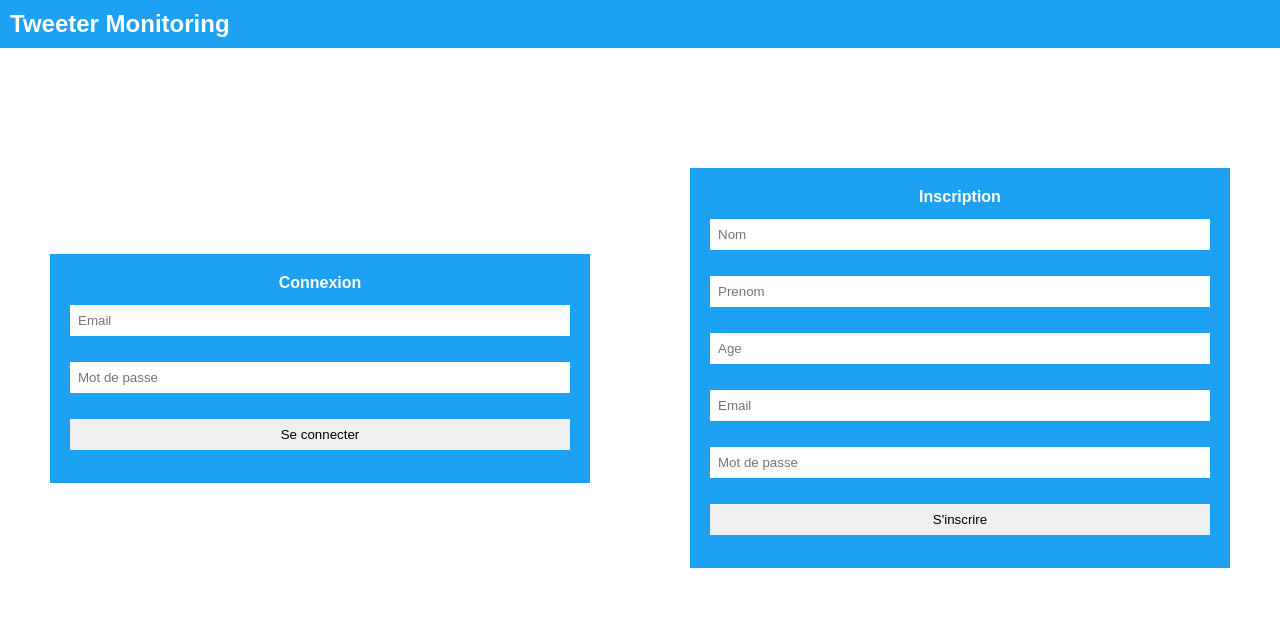
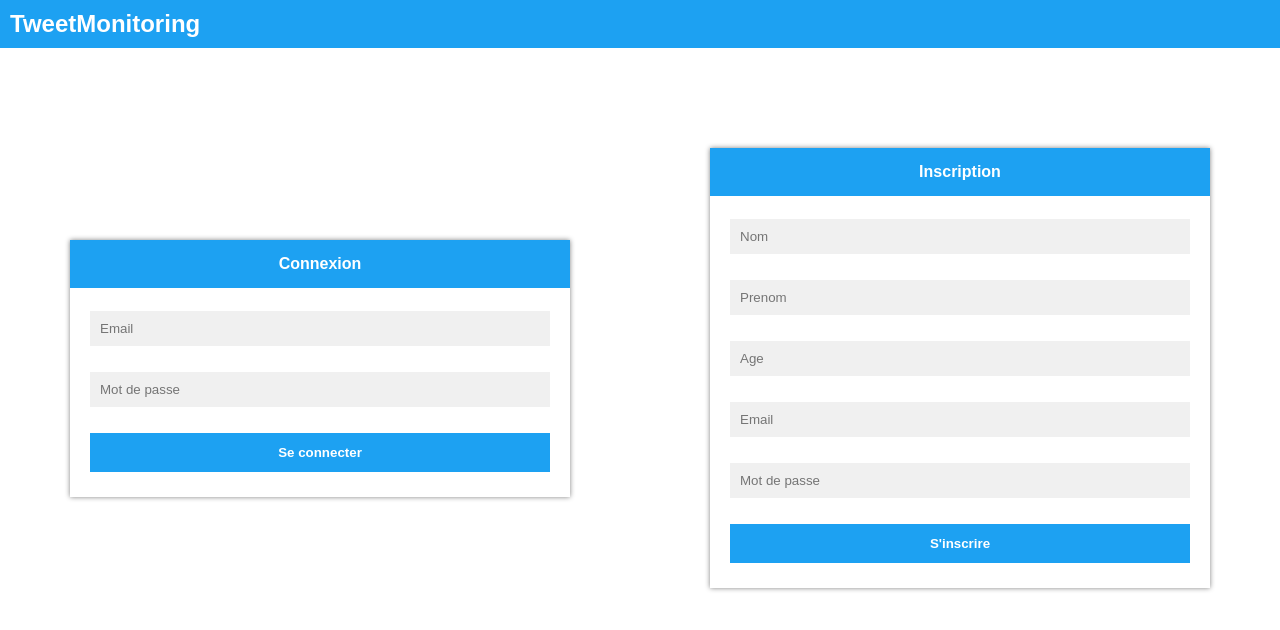
Before and after one commit to RobinPalmier/tweetMonitoring-frontend, a React (Create React App) app: page / in a window 1280 px wide. Shown: the top 630 px of the page. Built offline with nearby package versions, Linux system fonts and the light colour scheme.

Commit message:
Ajustement du style

```diff
--- a/src/Assets/Css/App.css
+++ b/src/Assets/Css/App.css
@@ -15,23 +15,37 @@ header{
 .connection form{
   display: flex;
   flex-direction: column;
-  padding : 20px;
-  background: #1DA1f2;
+  background: white;
   width: 500px;
   color: white;
   font-weight: bold;
   text-align: center;
+  box-shadow: 0 0 5px grey;
+  box-sizing: border-box;
+}
+
+.connection form label {
+  background: #1DA1f2;
+  padding: 15px;
+  margin-bottom: 10px;
 }
 
 .connection form input {
-  margin: 13px 0;
-  padding: 8px;
+  padding: 10px;
+  margin: 13px 20px;
+  background: rgb(240, 240, 240);
 }
 
 .connection form input[type=submit]{
   cursor: pointer;
+  background: #1DA1f2;
+  border: 2px solid #1DA1f2;
+  color: white;
+  margin-bottom: 25px;
+  font-weight: bold;
 }
 
 .connection form input[type=submit]:hover{
-  background: rgb(220,220,220);
+  color: #1DA1f2;
+  background: white;
 }
--- a/src/Components/FormConnection.js
+++ b/src/Components/FormConnection.js
@@ -6,7 +6,7 @@ function formConnection (props) {
           <label>Connexion</label>
           <input type="email" value={props.inputValues.email} placeholder="Email" onChange={(e) => props.changeInputValue(e, "connexion", "email")}/>
           <input type="password" value={props.inputValues.password} placeholder="Mot de passe" onChange={(e) => props.changeInputValue(e, "connexion", "password")}/>
-          <input type="submit" Value="Se connecter"/>
+          <input type="submit" value="Se connecter"/>
         </form>
     );
 }
--- a/src/Components/Header.js
+++ b/src/Components/Header.js
@@ -3,7 +3,7 @@ import React from 'react';
 function header () {
       return (
         <header>
-          <h1>Tweeter Monitoring</h1>
+          <h1>TweetMonitoring</h1>
         </header>
     );
 }
```
